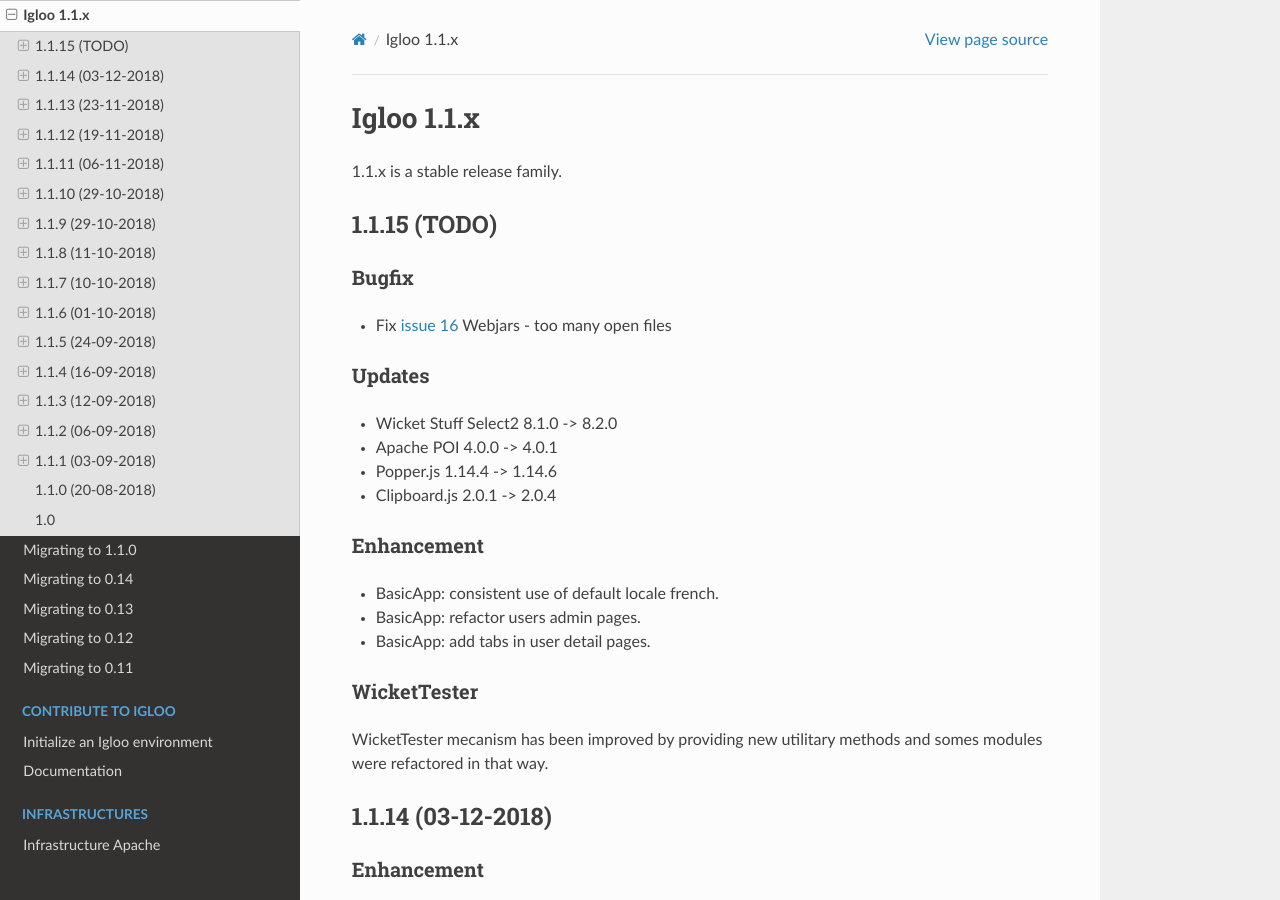
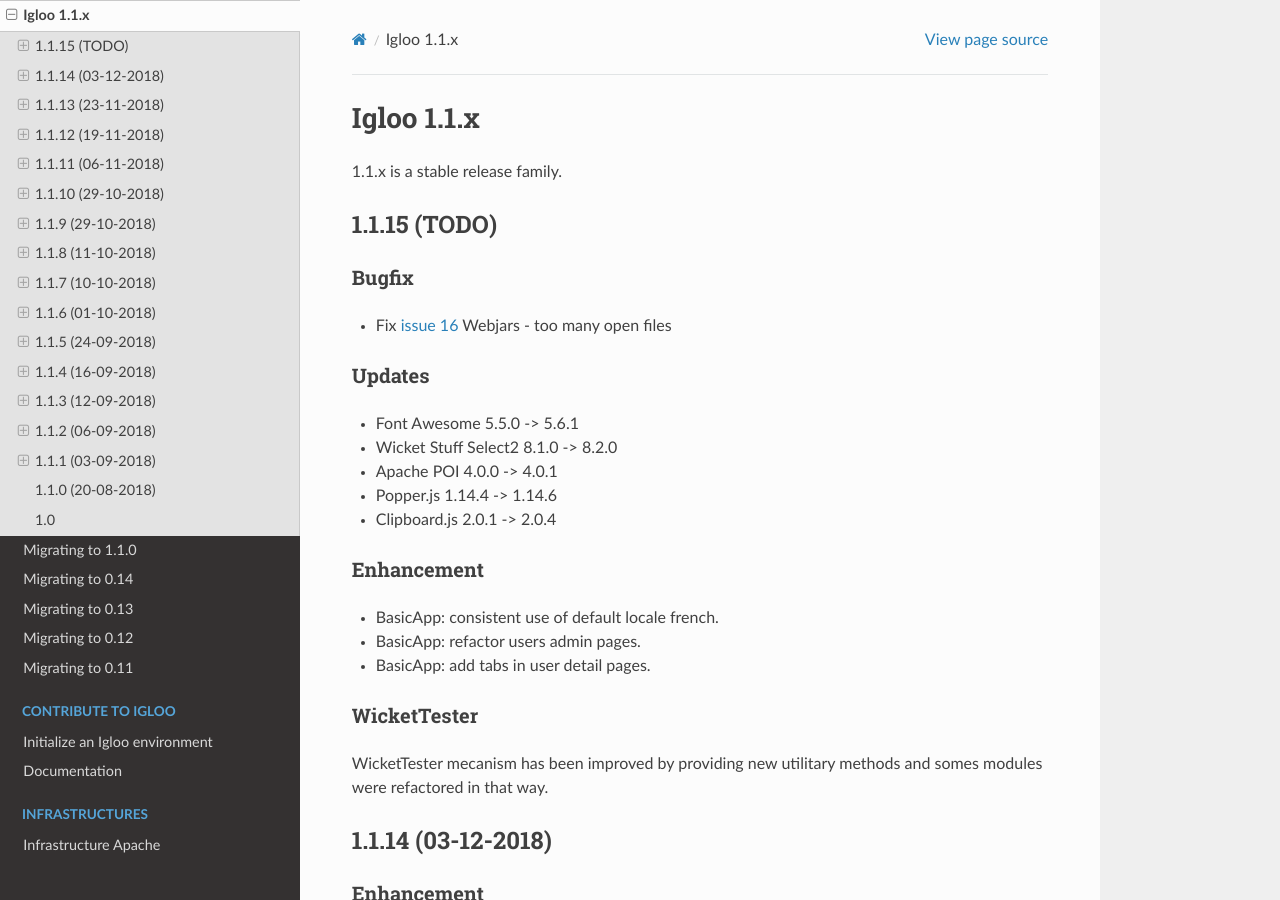
Before and after one commit to igloo-project/igloo-doc, a Sphinx documentation site: the page built from source/release-notes/1.1.x.rst, in a window 1280 px wide and 900 px high. Built offline with Sphinx 7.4.7 and the Read the Docs theme 2.0.0, drawn with Linux system fonts in a browser that asks for light colours.

Commit message:
1.1.15: update release notes

```diff
--- a/source/release-notes/1.1.x.rst
+++ b/source/release-notes/1.1.x.rst
@@ -18,6 +18,7 @@
 Updates
 *******
 
+* Font Awesome 5.5.0 -> 5.6.1
 * Wicket Stuff Select2 8.1.0 -> 8.2.0
 * Apache POI 4.0.0 -> 4.0.1
 * Popper.js 1.14.4 -> 1.14.6
```
